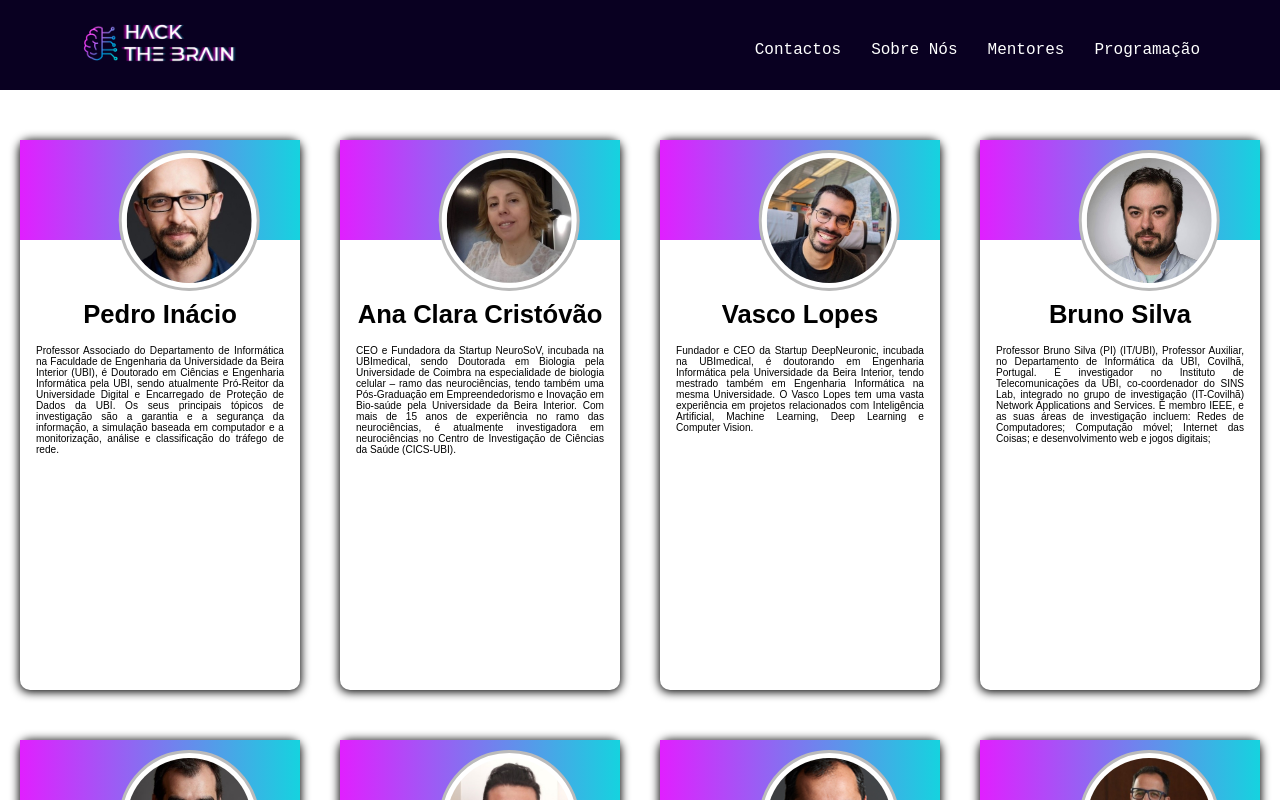
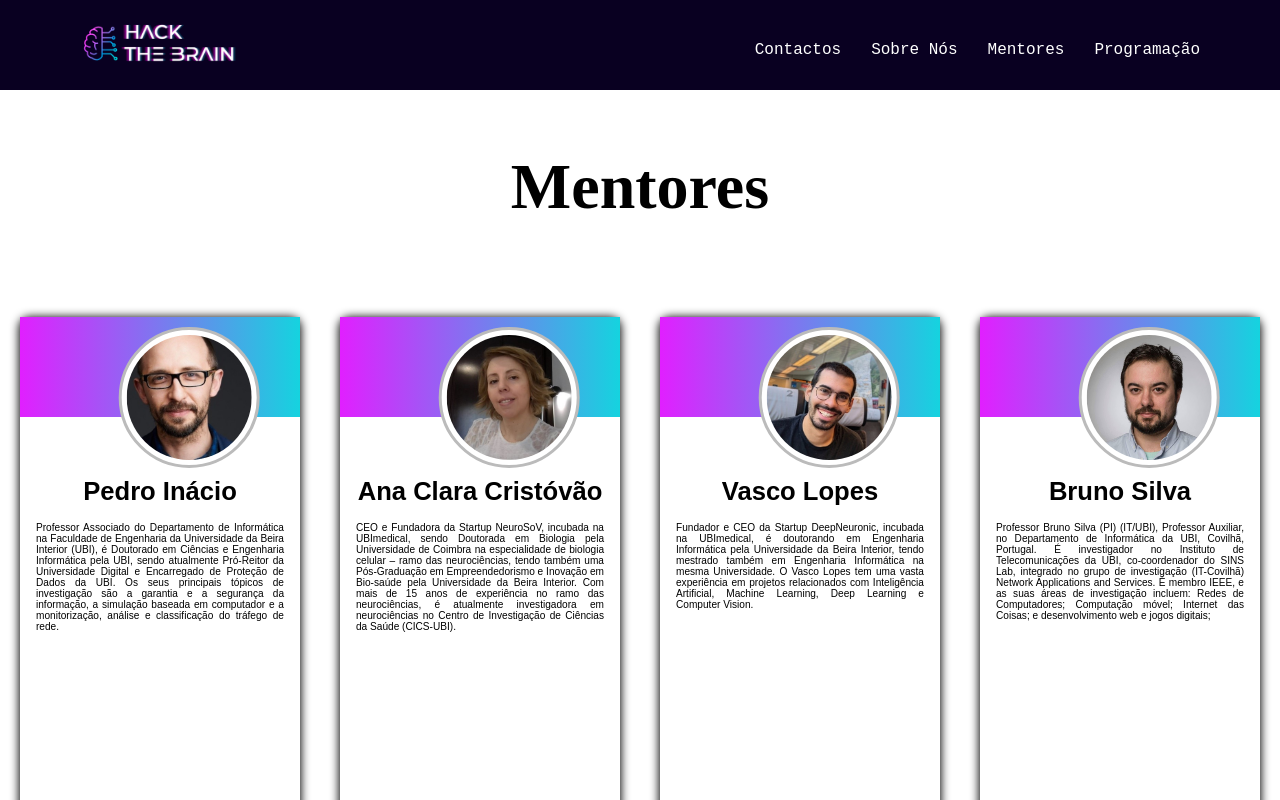
Before and after one commit to GuiFeiteira/hack-brain, a React (Create React App) app: page /mentores in a window 1280 px wide. Shown: the top 800 px of the page. Built offline with nearby package versions, Linux system fonts and the light colour scheme.

Commit message:
mentor_title

```diff
--- a/src/Paginas/Mentores.css
+++ b/src/Paginas/Mentores.css
@@ -53,7 +53,7 @@
 }
 
 .first_line{
-    margin-top: 90px;
+    margin-top: 0px;
     display: flex;
     width: 100%;
     justify-content: center;
@@ -74,6 +74,12 @@
     margin-bottom: 50px;
 }
 
+.mentor_title {
+    margin-top: 150px;
+    font-size: 2rem;
+    text-align: center;
+}
+
 
 @media screen and (max-width: 768px) {
     .mentor_card {
--- a/src/Paginas/Mentores.js
+++ b/src/Paginas/Mentores.js
@@ -20,6 +20,10 @@ function Mentores() {
 
   return (
     <div className='page_content'>
+
+      <div className='mentor_title'>
+        <h1>Mentores</h1>
+      </div>
 
       <div className='tablediv'></div>
 
```
